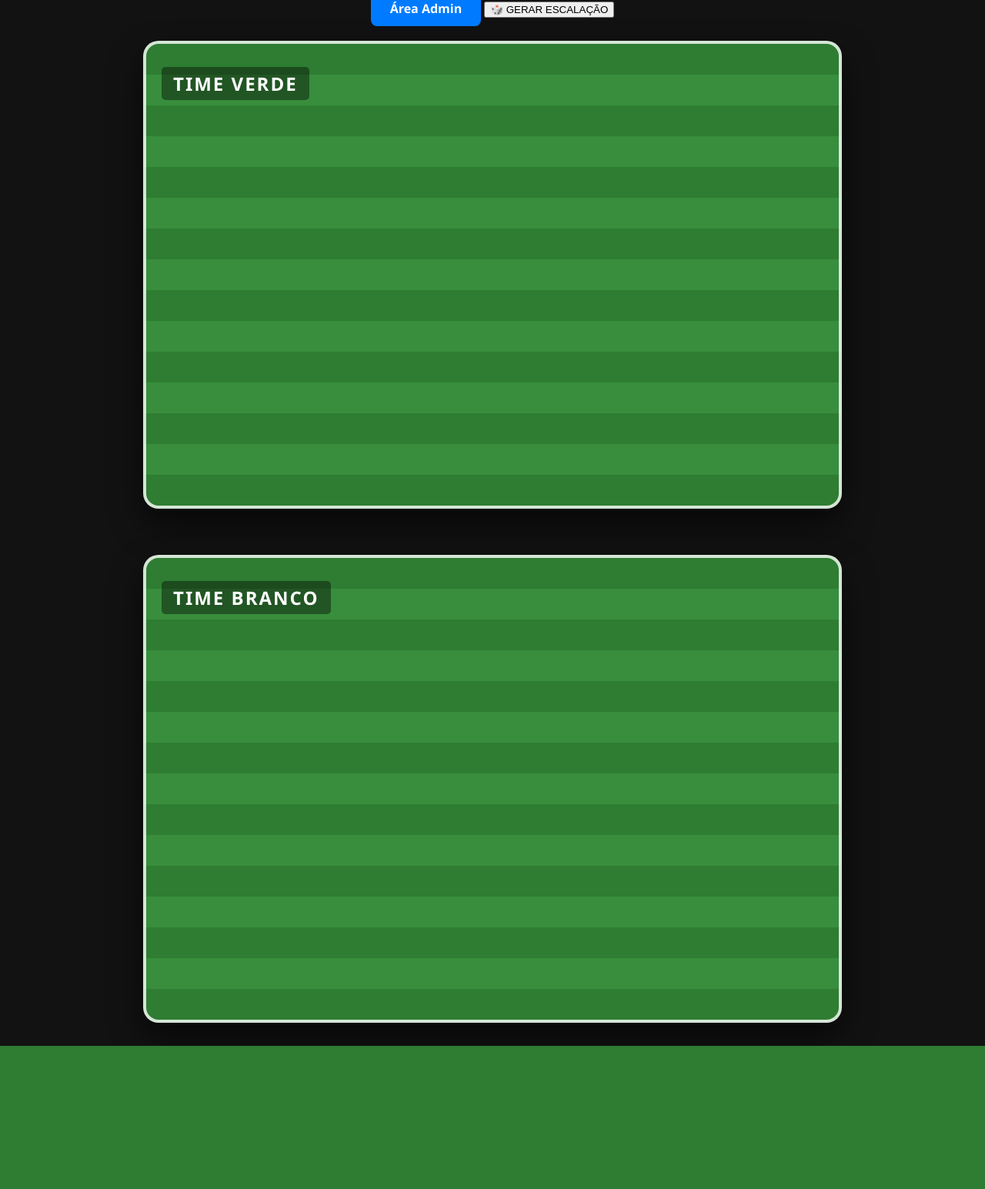
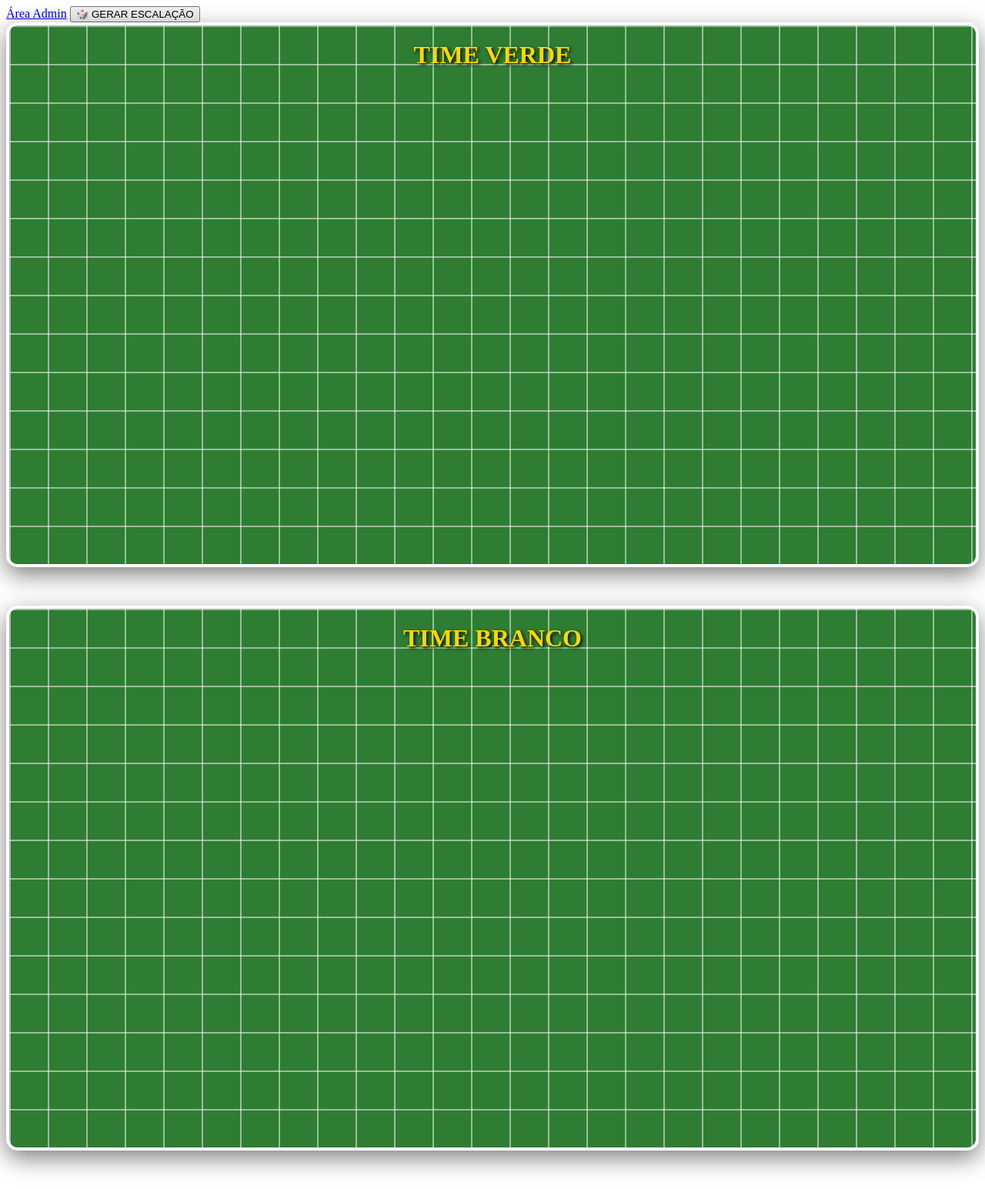
Before and after one commit to jhownsilva/sorteiolusa, a Flask app: page / in a window 1280 px wide. Shown: the whole page at 77% size. Before the commit the page ends 1359 px from the top, so only its background shows below. Run offline with Flask 3, Linux system fonts and the light colour scheme.

Commit message:
style.css

```diff
--- a/static/css/style.css
+++ b/static/css/style.css
@@ -1,108 +1,73 @@
 :root {
-    --verde-lusa: linear-gradient(135deg, #138d43, #e01919);
-    --branco-lusa: linear-gradient(135deg, #ffffff, #d1d1d1);
-    --gramado: repeating-linear-gradient(0deg, #2e7d32, #2e7d32 40px, #388e3c 40px, #388e3c 80px);
+    --verde-campo: #2e7d32;
+    --linha-campo: rgba(255, 255, 255, 0.5);
 }
 
-body {
-    background-color: #121212;
-    color: white;
-    font-family: 'Segoe UI', Tahoma, Geneva, Verdana, sans-serif;
-    margin: 0;
+/* Estilo do Campo inspirado no Infográfico */
+.campo-container {
+    background: var(--verde-campo);
+    background-image:
+        linear-gradient(var(--linha-campo) 2px, transparent 2px),
+        linear-gradient(90deg, var(--linha-campo) 2px, transparent 2px);
+    background-size: 100% 50px, 50px 100%;
+    border: 4px solid #fff;
+    border-radius: 15px;
+    height: 700px; /* Aumentado para caber todos */
+    position: relative;
+    margin-bottom: 50px;
+    box-shadow: 0 10px 30px rgba(0,0,0,0.5);
+}
+
+/* O "Card" do Jogador */
+.jogador-shirt {
+    position: absolute;
+    width: 90px;
     display: flex;
     flex-direction: column;
     align-items: center;
+    transition: transform 0.3s;
 }
 
-.header-controls {
-    padding: 20px;
-    background: #1f1f1f;
-    width: 100%;
-    display: flex;
-    justify-content: center;
-    gap: 15px;
-    box-shadow: 0 4px 10px rgba(0,0,0,0.5);
-}
+.jogador-shirt:hover { transform: scale(1.1); z-index: 100; }
 
-.btn {
-    background: #007bff;
-    color: white;
-    border: none;
-    padding: 12px 25px;
-    border-radius: 8px;
-    font-weight: bold;
-    cursor: pointer;
-    text-decoration: none;
-    transition: 0.3s;
-}
-
-.btn:hover { background: #0056b3; transform: translateY(-2px); }
-
-.campo-container {
-    width: 95%;
-    max-width: 900px;
-    height: 600px;
-    background: var(--gramado);
-    margin: 30px 0;
-    position: relative;
-    border: 4px solid rgba(255,255,255,0.8);
-    border-radius: 20px;
-    box-shadow: 0 20px 40px rgba(0,0,0,0.6);
-}
-
-.titulo-time {
-    position: absolute;
-    top: 10px;
-    left: 20px;
-    font-size: 24px;
-    text-transform: uppercase;
-    letter-spacing: 2px;
-    background: rgba(0,0,0,0.4);
-    padding: 5px 15px;
-    border-radius: 5px;
-}
-
-.jogador-shirt {
-    position: absolute;
-    width: 80px;
-    display: flex;
-    flex-direction: column;
-    align-items: center;
-    z-index: 10;
-}
-
+/* Círculo do Número */
 .shirt-icon {
     width: 45px;
     height: 45px;
-    border-radius: 10px;
+    background: #ffcc00; /* Amarelo como no exemplo */
+    color: #000;
+    border-radius: 50%;
     font-size: 20px;
-    font-weight: 800;
+    font-weight: 900;
     display: flex;
     align-items: center;
     justify-content: center;
-    box-shadow: 0 4px 8px rgba(0,0,0,0.4);
-    border: 2px solid rgba(255,255,255,0.3);
+    border: 3px solid #fff;
+    box-shadow: 0 4px 10px rgba(0,0,0,0.3);
 }
 
+/* Nome do Jogador abaixo do número */
 .nome-player {
-    font-size: 11px;
-    background: rgba(0,0,0,0.7);
-    padding: 2px 6px;
+    background: rgba(0, 51, 153, 0.9); /* Azul escuro do exemplo */
+    color: white;
+    padding: 3px 10px;
     border-radius: 4px;
+    font-size: 12px;
+    font-weight: bold;
     margin-top: 5px;
     white-space: nowrap;
+    text-transform: uppercase;
+    box-shadow: 0 2px 5px rgba(0,0,0,0.2);
 }
 
-/* Coordenadas - Layout XI */
-.pos-goleiro      { bottom: 5%;  left: 45%; }
-.pos-zagueiro-1   { bottom: 20%; left: 15%; }
-.pos-zagueiro-2   { bottom: 18%; left: 45%; }
-.pos-zagueiro-3   { bottom: 20%; left: 75%; }
-.pos-lateral-1    { bottom: 35%; left: 5%; }
-.pos-lateral-2    { bottom: 35%; left: 85%; }
-.pos-volante-1    { bottom: 50%; left: 30%; }
-.pos-volante-2    { bottom: 50%; left: 60%; }
-.pos-meia-1       { top: 25%;    left: 20%; }
-.pos-meia-2       { top: 25%;    left: 70%; }
-.pos-atacante-1   { top: 10%;    left: 30%; }
-.pos-atacante-2   { top: 10%;    left: 60%; }
+/* Ajuste nos Títulos com Escudo */
+.titulo-time {
+    display: flex;
+    align-items: center;
+    justify-content: center;
+    gap: 15px;
+    font-size: 32px;
+    color: gold;
+    text-shadow: 2px 2px 4px #000;
+    margin-top: 20px;
+}
```
